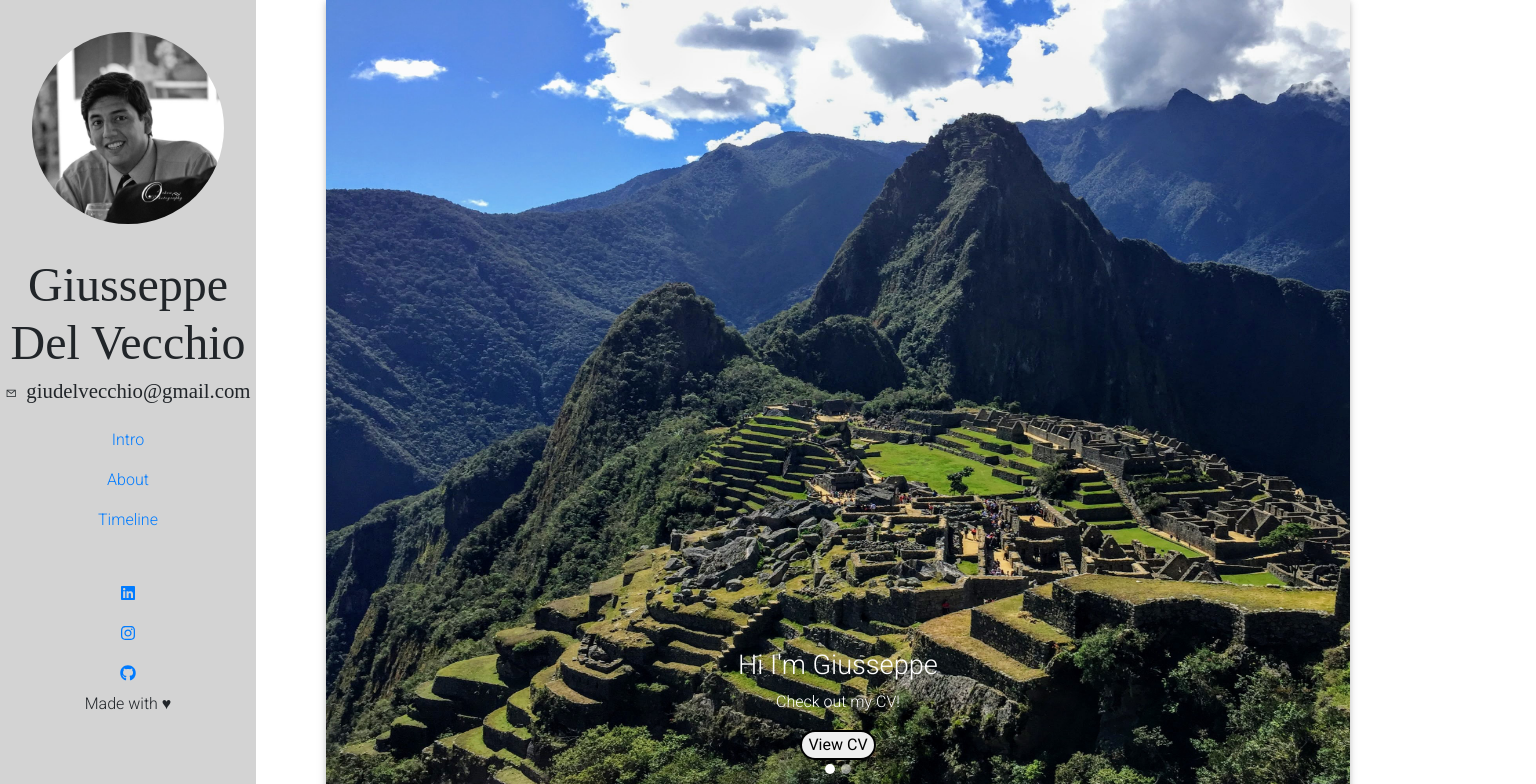
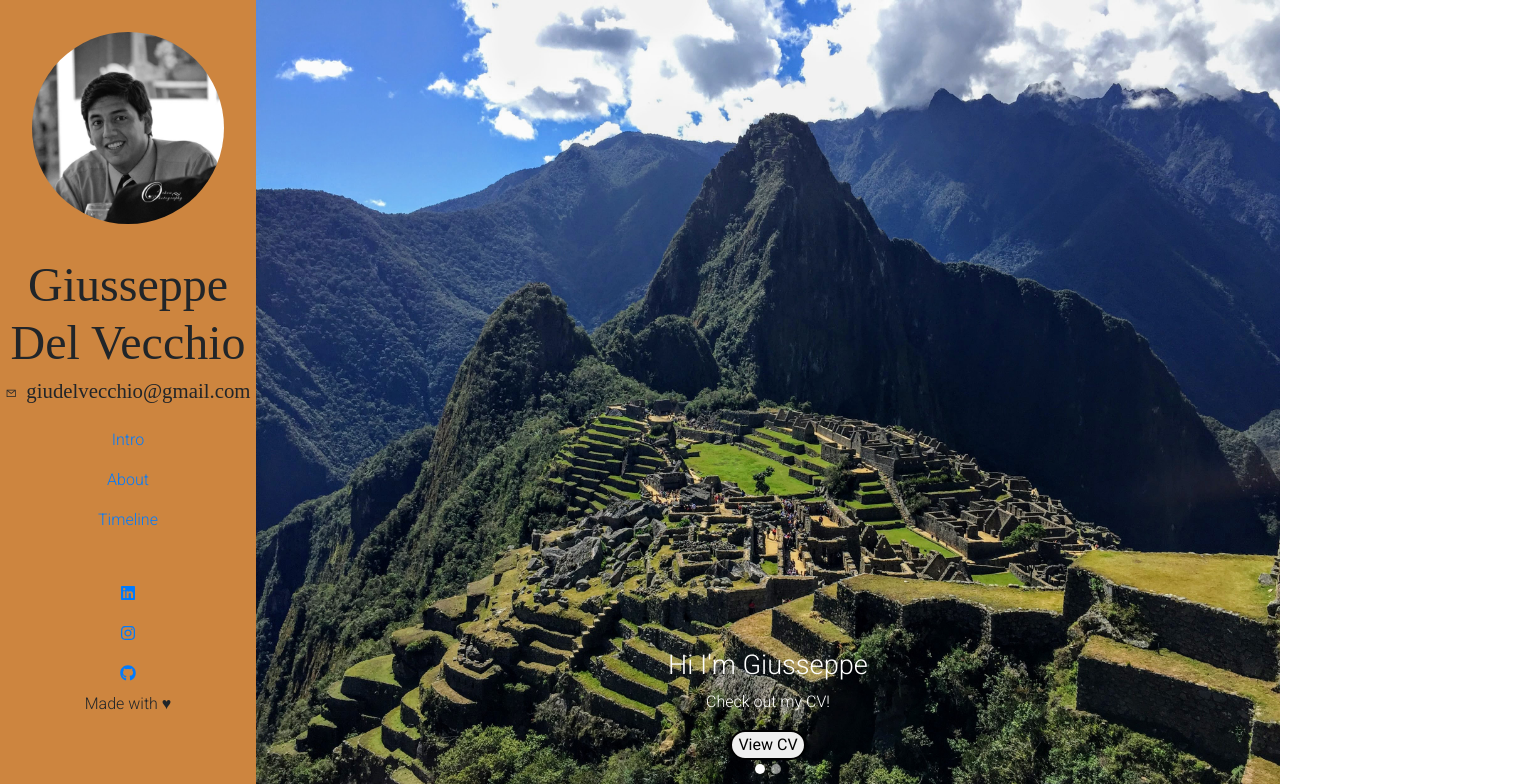
Before and after one commit to gdelv/gPortfolio, a React (Create React App) app: page / in a window 1280 px wide. Shown: the top 784 px of the page, 1536 px wide, since content can reach past the window. Built offline with nearby package versions, Linux system fonts and the light colour scheme; a web font is replaced by a local one.

Commit message:
fixed layout and added colors

```diff
--- a/src/App.css
+++ b/src/App.css
@@ -1,8 +1,10 @@
 .main-container {
   display: flex;
   flex-direction: row;
-  /* height: 100%; */
-  /* width: 100%; */
+  justify-content: flex-start;
+  /* width: fit-content; */
+  /* border: 5px solid purple; */
+  background-color: rgba(205, 134, 63, 0.384);
 }
 
 .profile-pic-container {
@@ -29,7 +31,7 @@ margin: 2em;
   height: 100vh;
   /* nav border */
   /* border: 2px solid green; */
-  background-color: lightgray;
+  background-color: peru;
   /* position: sticky; */
 }
 
@@ -78,10 +80,10 @@ justify-content: center;
 .container {
   padding: 0px;
 }
-.carousel {
+.carousel-container {
    /* carousel border */
   /* border: 5px solid green; */
-  width: 80vw;
+  width: 80%;
   height: 100vh;
   /* z-index: -3; */
 }
@@ -94,9 +96,8 @@ justify-content: center;
 .carousel-container img {
    /* carousel image border */
   /* border: 5px solid red; */
-  margin: 0 auto;
   z-index: 2;
-  width: 100vw;
+  width: 100%;
   height: 100vh;
  }
 
--- a/src/CarouselPage.jsx
+++ b/src/CarouselPage.jsx
@@ -10,7 +10,7 @@ const CarouselPage = () => {
     <MDBContainer>
       <MDBCarousel
       activeItem={1}
-      length={2} //change back to 2 when finished CSS for CarouselSlide
+      length={2}
       showControls={false}
       showIndicators={true}
       className="z-depth-1"
@@ -50,20 +50,6 @@ const CarouselPage = () => {
             <button className='carousel-buttons'>View Projects</button>
           </MDBCarouselCaption>
         </MDBCarouselItem>
-        {/* <MDBCarouselItem itemId="3">
-          <MDBView>
-            <img
-              className="d-block w-100"
-              src="https://mdbootstrap.com/img/Photos/Slides/img%20(9).jpg"
-              alt="Third slide"
-            />
-          <MDBMask overlay="black-slight" />
-          </MDBView>
-          <MDBCarouselCaption>
-            <h3 className="h3-responsive">Slight Mast</h3>
-            <p>Third text</p>
-          </MDBCarouselCaption>
-        </MDBCarouselItem> */}
       </MDBCarouselInner>
     </MDBCarousel>
     </MDBContainer>
```
